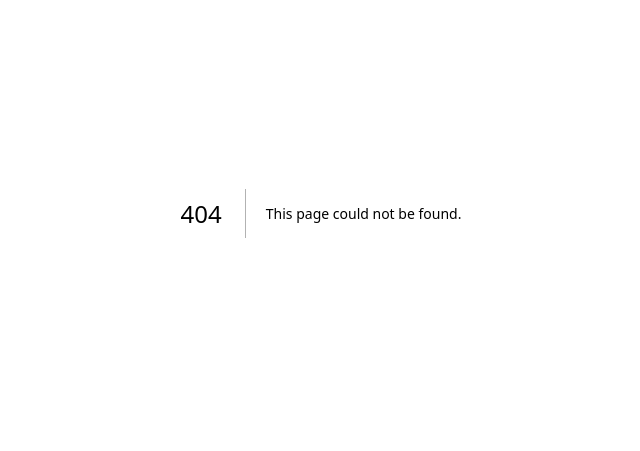
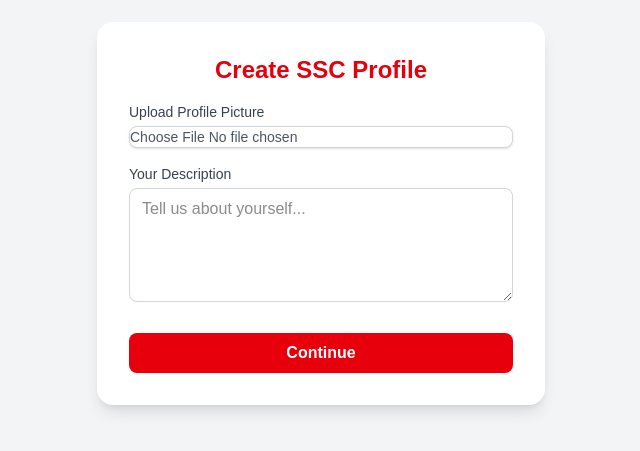
Before and after one commit to Project-L-E-A-D-Academy/leadsite, a Next.js app: page /ssc-profile in a window 1280 px wide. Before the commit this address had no page. Shown: the part 187-638 px from the top of the page, without its empty margins (319-959 px from the left). Built offline with nearby package versions, Linux system fonts and the light colour scheme.

Commit message:
Add SSC profile page and Supabase integration with camera support

```diff
--- /dev/null
+++ b/lib/supabase.ts
@@ -0,0 +1,7 @@
+// lib/supabase.ts
+import { createClient } from '@supabase/supabase-js'
+
+const supabaseUrl = 'https://ofssokabeqkeydyzndjg.supabase.co'
+const supabaseAnonKey = 'eyJhbGciOiJIUzI1NiIsInR5cCI6IkpXVCJ9.eyJpc3MiOiJzdXBhYmFzZSIsInJlZiI6Im9mc3Nva2FiZXFrZXlkeXpuZGpnIiwicm9sZSI6ImFub24iLCJpYXQiOjE3NTA5MzAyOTgsImV4cCI6MjA2NjUwNjI5OH0.b1JZtMSuv07F_NOMRdXnIeNUyKl1RMAwlDH4HMedFkY'
+
+export const supabase = createClient(supabaseUrl, supabaseAnonKey)
--- a/pages/index.tsx
+++ b/pages/index.tsx
@@ -1,50 +1,86 @@
+// pages/index.tsx
 import { useRouter } from 'next/router'
+import { useState } from 'react'
 import LoadingScreen from '@/components/LoadingScreen'
-import Image from 'next/image'
 
 export default function Home() {
   const router = useRouter()
+  const [showModal, setShowModal] = useState(false)
+  const [inputCode, setInputCode] = useState('')
+  const [error, setError] = useState('')
 
   const goToLogin = (redirectTo: string) => {
     router.push(`/auth?redirect=${redirectTo}`)
   }
 
+  const handleSSCAccess = () => {
+    if (inputCode === 'Eagles123n2024') {
+      setShowModal(false)
+      router.push('/ssc-profile') // We'll create this page next
+    } else {
+      setError('Incorrect code. Please try again.')
+    }
+  }
+
   return (
-    <div className="relative min-h-screen">
-      {/* Paper texture background */}
-      <div className="absolute inset-0 -z-10">
-        <Image
-          src="/paper-texture.png"
-          alt="Paper Background"
-          layout="fill"
-          objectFit="cover"
-          quality={100}
-        />
-      </div>
-
-      {/* Loading screen */}
+    <>
       <LoadingScreen />
 
-      {/* Main content */}
-      <main className="flex flex-col items-center justify-center min-h-screen p-8">
+      <main className="relative flex flex-col items-center justify-center min-h-screen bg-gray-100 p-8">
+        {/* Modal */}
+        {showModal && (
+          <div className="fixed inset-0 z-50 bg-black bg-opacity-40 backdrop-blur-sm flex items-center justify-center">
+            <div className="bg-white rounded-xl shadow-xl p-6 w-80">
+              <h2 className="text-xl font-bold mb-4 text-center">Enter Access Code</h2>
+              <input
+                type="text"
+                value={inputCode}
+                onChange={(e) => setInputCode(e.target.value)}
+                placeholder="Eagles123n2024"
+                className="w-full border border-gray-300 rounded-md p-2 mb-3 focus:outline-none focus:ring-2 focus:ring-red-400"
+              />
+              {error && <p className="text-sm text-red-500 mb-2">{error}</p>}
+              <button
+                onClick={handleSSCAccess}
+                className="bg-red-500 text-white w-full py-2 rounded-md hover:bg-red-600"
+              >
+                Continue
+              </button>
+              <button
+                onClick={() => setShowModal(false)}
+                className="text-sm text-gray-500 mt-3 w-full hover:underline"
+              >
+                Cancel
+              </button>
+            </div>
+          </div>
+        )}
+
         <h1 className="text-3xl font-bold mb-6 text-center">Welcome to Wellness Hub</h1>
 
-        <div className="flex flex-col gap-4 w-full max-w-xs">
+        <div className="grid grid-cols-1 sm:grid-cols-2 gap-4 w-full max-w-md">
           <button
             onClick={() => goToLogin('/nutrition')}
-            className="bg-green-500 text-white px-6 py-3 rounded-lg hover:bg-green-600"
+            className="bg-green-500 text-white px-6 py-6 rounded-2xl hover:bg-green-600 font-medium shadow-md"
           >
             🍽️ Nutrition & Recipes
           </button>
 
           <button
             onClick={() => goToLogin('/mindfulness')}
-            className="bg-blue-500 text-white px-6 py-3 rounded-lg hover:bg-blue-600"
+            className="bg-blue-500 text-white px-6 py-6 rounded-2xl hover:bg-blue-600 font-medium shadow-md"
           >
             🧘 Mindfulness & Meditation
           </button>
+
+          <button
+            onClick={() => setShowModal(true)}
+            className="bg-red-500 text-white px-6 py-6 rounded-2xl hover:bg-red-600 font-medium shadow-md col-span-1 sm:col-span-2"
+          >
+            🗳️ SSC Voting
+          </button>
         </div>
       </main>
-    </div>
+    </>
   )
 }
--- /dev/null
+++ b/pages/ssc-profile/index.tsx
@@ -0,0 +1,83 @@
+// pages/ssc-profile/index.tsx
+import { useState } from 'react'
+import { supabase } from '@/lib/supabase'
+import Image from 'next/image'
+
+export default function SSCProfile() {
+  const [imageUrl, setImageUrl] = useState('')
+  const [uploading, setUploading] = useState(false)
+  const [description, setDescription] = useState('')
+
+  const handleUpload = async (event: React.ChangeEvent<HTMLInputElement>) => {
+    const file = event.target.files?.[0]
+    if (!file) return
+
+    setUploading(true)
+
+    const fileName = `${Date.now()}-${file.name}`
+    const { data, error } = await supabase.storage
+      .from('profile-pictures')
+      .upload(fileName, file)
+
+    if (error) {
+      console.error('Upload failed:', error.message)
+    } else {
+      const url = supabase.storage.from('profile-pictures').getPublicUrl(fileName).data.publicUrl
+      setImageUrl(url)
+    }
+
+    setUploading(false)
+  }
+
+  return (
+    <main className="min-h-screen bg-gray-100 flex items-center justify-center p-6">
+      <div className="bg-white rounded-2xl shadow-lg p-8 max-w-md w-full">
+        <h1 className="text-2xl font-bold mb-4 text-center text-red-600">Create SSC Profile</h1>
+
+        {/* Image Preview */}
+        {imageUrl && (
+          <div className="mb-4">
+            <Image
+              src={imageUrl}
+              alt="Profile Preview"
+              width={300}
+              height={300}
+              className="rounded-xl object-cover mx-auto"
+            />
+          </div>
+        )}
+
+        {/* Upload Input */}
+        <div className="mb-4">
+          <label className="block text-sm font-medium text-gray-700 mb-1">Upload Profile Picture</label>
+          <input
+            type="file"
+            accept="image/*"
+            capture="user"
+            onChange={handleUpload}
+            className="block w-full text-sm text-gray-600 bg-white border border-gray-300 rounded-lg shadow-sm cursor-pointer focus:outline-none"
+          />
+        </div>
+
+        {/* Description */}
+        <div className="mb-6">
+          <label className="block text-sm font-medium text-gray-700 mb-1">Your Description</label>
+          <textarea
+            rows={4}
+            className="w-full px-3 py-2 border border-gray-300 rounded-lg focus:ring-red-500 focus:border-red-500"
+            placeholder="Tell us about yourself..."
+            value={description}
+            onChange={(e) => setDescription(e.target.value)}
+          ></textarea>
+        </div>
+
+        <button
+          disabled={uploading}
+          className="w-full bg-red-600 text-white font-semibold py-2 px-4 rounded-lg hover:bg-red-700 transition"
+        >
+          {uploading ? 'Uploading...' : 'Continue'}
+        </button>
+      </div>
+    </main>
+  )
+}
```
Also changed, not shown: pages/ssc-profile/index.tsx.txt (added).
